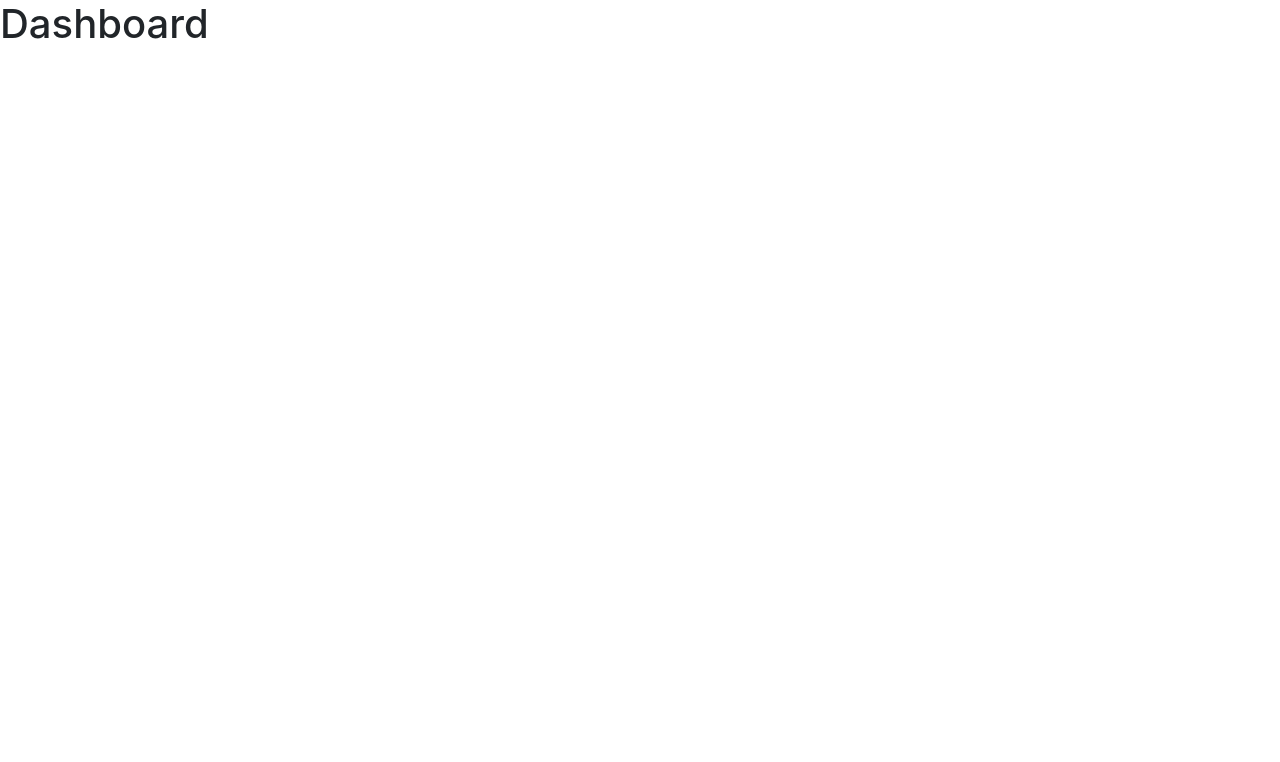
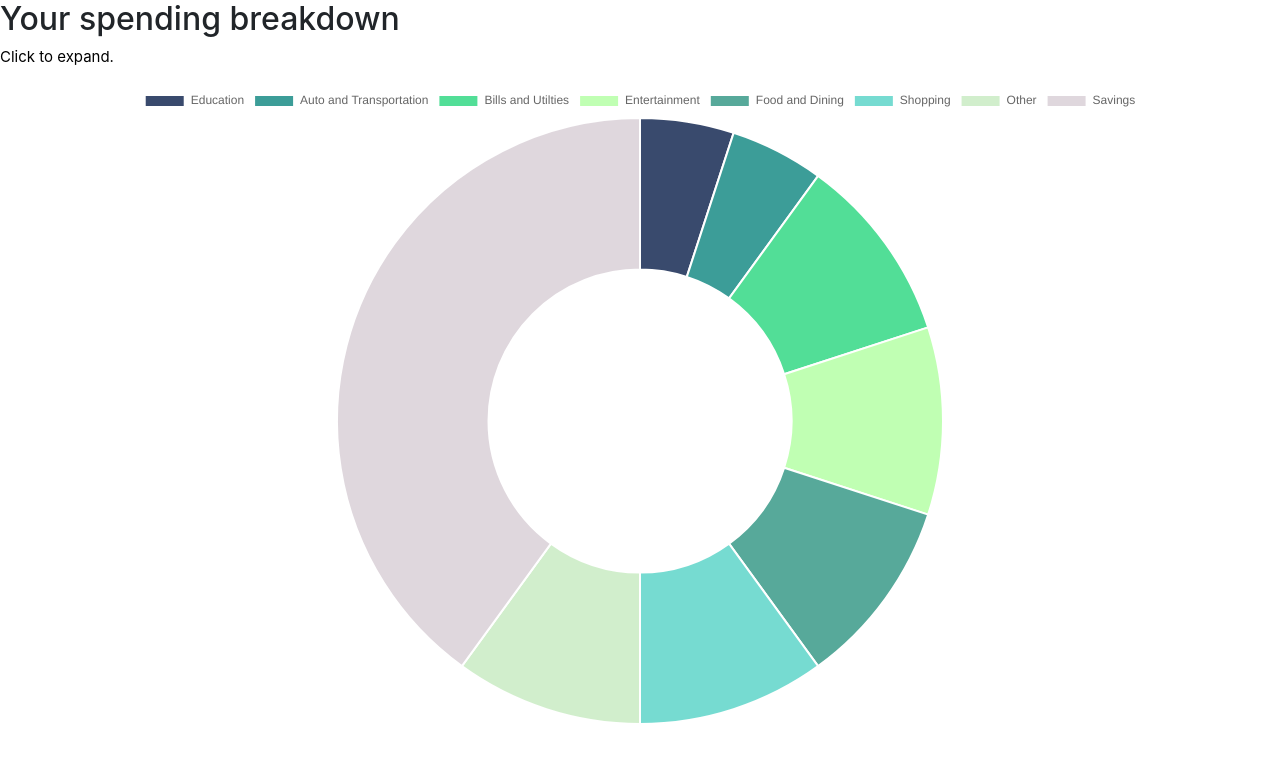
Before and after one commit to td-student-analyzer/frontend, a React (Create React App) app: page /dashboard in a window 1280 px wide. Shown: the top 762 px of the page. Built offline with nearby package versions, Linux system fonts and the light colour scheme.

Commit message:
Implemented donut chart

```diff
--- a/src/pages/Dashboard.js
+++ b/src/pages/Dashboard.js
@@ -1,5 +1,80 @@
 import React from 'react';
+import { Doughnut } from 'react-chartjs-2';
+
+// TODO: Fetch from back-end
+var customerTagRatios = [5, 5, 10, 10, 10, 10, 10, 40];
+
+var tags = [
+	{
+		name: "Education",
+		backgroundColor: '#394A6D',
+		hoverBackgroundColor: '#394A6D',
+	},
+	{
+		name: "Auto and Transportation",
+		backgroundColor: '#3C9D98',
+		hoverBackgroundColor: '#3C9D98',
+	},
+	{
+		name: "Bills and Utilties",
+		backgroundColor: '#52DE97',
+		hoverBackgroundColor: '#52DE97',
+	},
+	{
+		name: "Entertainment",
+		backgroundColor: '#C0FFB3',
+		hoverBackgroundColor: '#C0FFB3',
+	},
+	{
+		name: "Food and Dining",
+		backgroundColor: '#57A99A',
+		hoverBackgroundColor: '#57A99A',
+	},
+	{
+		name: "Shopping",
+		backgroundColor: '#76DBD1',
+		hoverBackgroundColor: '#76DBD1',
+	},
+	{
+		name: "Other",
+		backgroundColor: '#D1EECC',
+		hoverBackgroundColor: '#D1EECC',
+	},
+	{
+		name: "Savings",
+		backgroundColor: '#DFD7DD',
+		hoverBackgroundColor: '#DFD7DD',
+	},
+];
+
+const donutData = {
+	labels: tags.map(tag => tag.name),
+	datasets: [{
+		data: customerTagRatios,
+		backgroundColor: tags.map(tag => tag.backgroundColor),
+		hoverBackgroundColor: tags.map(tag => tag.hoverBackgroundColor)
+	}]
+};
+
+/**
+ * Gets the name of the tag clicked by the user in the donut chart
+ */
+function getClickedTagFromDonutChart(elements) {
+	var index = elements[0]._index;
+	return tags[index].name;
+}
+
+// TODO: Render tag gauge
+function generateTagBreakdown(elements) {
+	var tag = getClickedTagFromDonutChart(elements);
+}
 
 export default function Dashboard() {
-    return <h1>Dashboard</h1>
+    return (
+        <div>
+          <h2>Your spending breakdown</h2>
+		  <p>Click to expand.</p>
+          <Doughnut data={donutData} onElementsClick={elems => generateTagBreakdown(elems)}/>
+        </div>
+      );
 };
```
